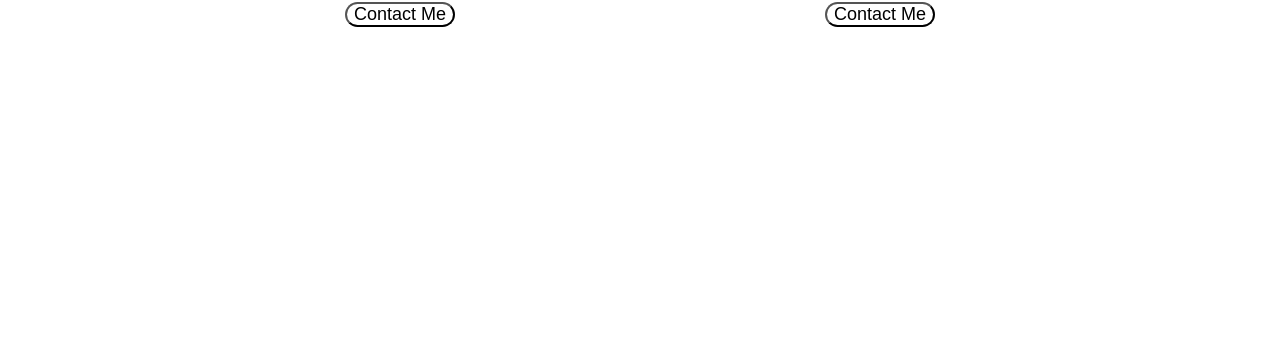
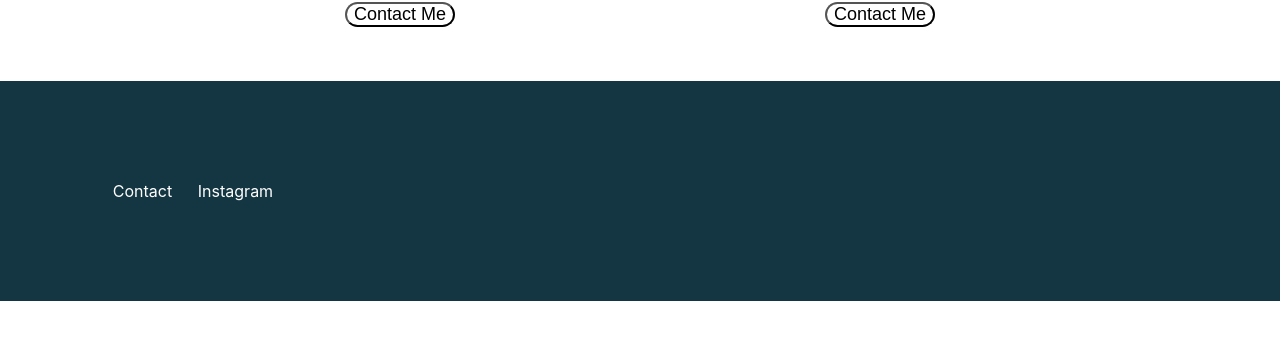
Before and after one commit to anyi-sunny/FinanceProject, a React (Create React App) app in the folder finance-project/: page /About in a window 1280 px wide. Shown: the part 376-716 px from the top of the page. Built offline with nearby package versions, Linux system fonts and the light colour scheme.

Commit message:
Footers added

```diff
--- a/finance-project/src/Pages/About.js
+++ b/finance-project/src/Pages/About.js
@@ -4,6 +4,7 @@ import Slider from "react-slick";
 import "slick-carousel/slick/slick.css";
 import "slick-carousel/slick/slick-theme.css";
 import NavBar from '../Components/NavBar';
+import Footer from '../Components/Footer';
 
 function About (){
 
@@ -41,6 +42,7 @@ function About (){
                 </Slider>
                 </div>
             </div>
+            <Footer></Footer>
             </div>
     )
 
--- a/finance-project/src/Pages/Contact.js
+++ b/finance-project/src/Pages/Contact.js
@@ -1,11 +1,13 @@
 import React from 'react'
 import NavBar from '../Components/NavBar'
+import Footer from '../Components/Footer'
 
 function Contact(){
     return(
         <div>
             <NavBar></NavBar>
             <div> Contact </div>
+            <Footer></Footer>
         </div>
     )
 }
--- a/finance-project/src/Pages/Services.js
+++ b/finance-project/src/Pages/Services.js
@@ -1,11 +1,13 @@
 import React from 'react'
 import NavBar from '../Components/NavBar'
+import Footer from '../Components/Footer'
 
 function Services(){
     return(
         <div>
             <NavBar></NavBar>
             <div> Services </div>
+            <Footer></Footer>
         </div>
     )
 }
```
